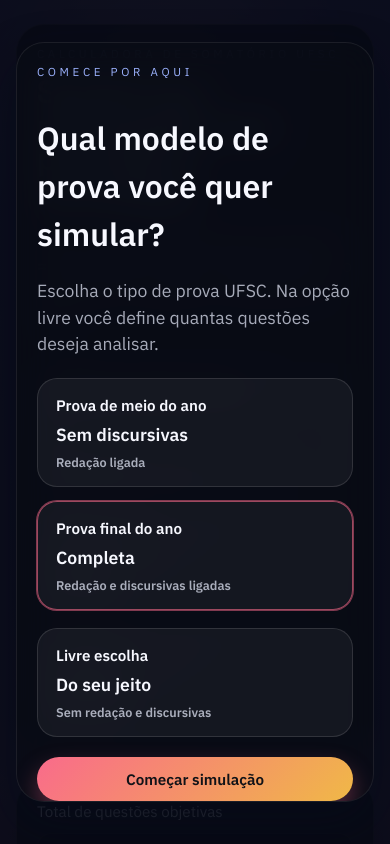
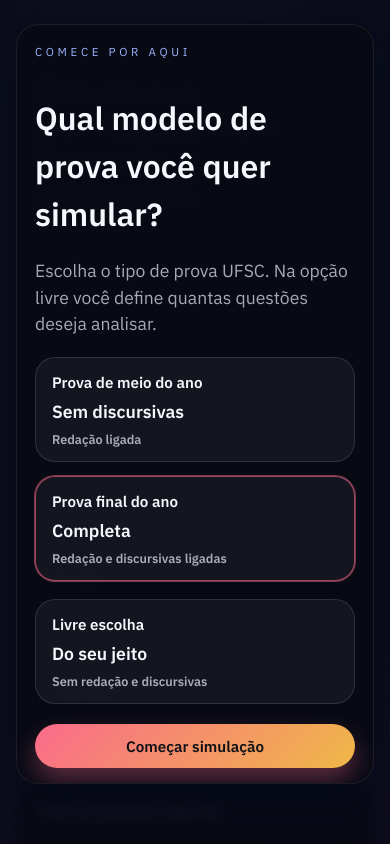
Before and after one commit to salmoriadev/CalculoSomatorio, a React (Vite) app: page / in a window 390 px wide. Shown: the top 844 px of the page. Built offline with nearby package versions, Linux system fonts and the light colour scheme.

Commit message:
melhora mobile

```diff
--- a/src/App.css
+++ b/src/App.css
@@ -199,6 +199,7 @@ button:active {
     gap: 12px;
     font-size: 0.9rem;
     color: var(--text-muted);
+    width: fit-content;
 }
 
 .toggle input {
@@ -507,6 +508,7 @@ button:active {
     position: fixed;
     inset: 0;
     background: rgba(6, 8, 18, 0.82);
+    backdrop-filter: blur(6px);
     display: flex;
     justify-content: center;
     align-items: center;
@@ -605,6 +607,7 @@ button:active {
 
     .panel {
         padding: 20px;
+        border-radius: 22px;
     }
 
     .footer {
@@ -639,6 +642,24 @@ button:active {
     .setup-footer button {
         width: 100%;
     }
+
+    .setup-overlay {
+        align-items: flex-start;
+        padding-top: 24px;
+    }
+
+    .setup-card {
+        padding: 18px;
+    }
+
+    .setup-option {
+        padding: 14px 16px;
+    }
+
+    .toggle {
+        width: 100%;
+        justify-content: flex-start;
+    }
 }
 
 @media (max-width: 480px) {
@@ -656,4 +677,8 @@ button:active {
         gap: 10px;
         padding: 14px 16px;
     }
+
+    .controls {
+        grid-template-columns: 1fr;
+    }
 }
```
